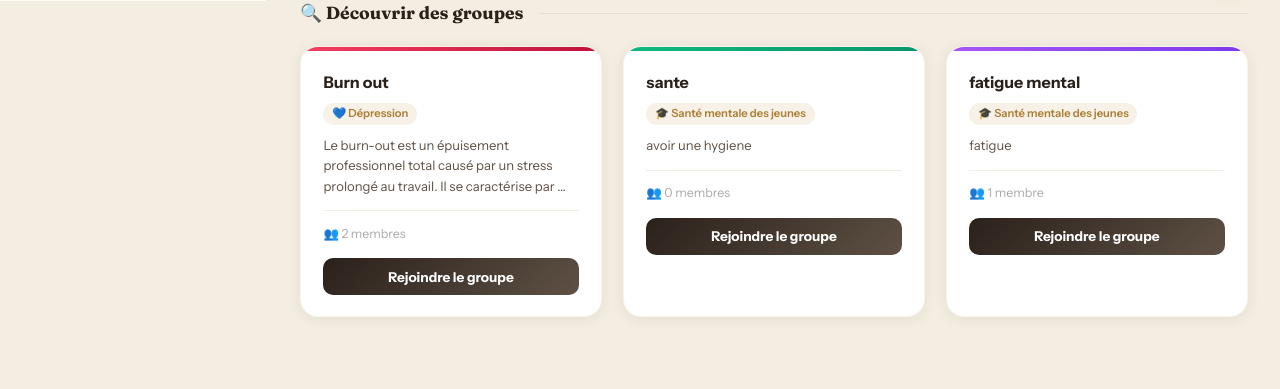
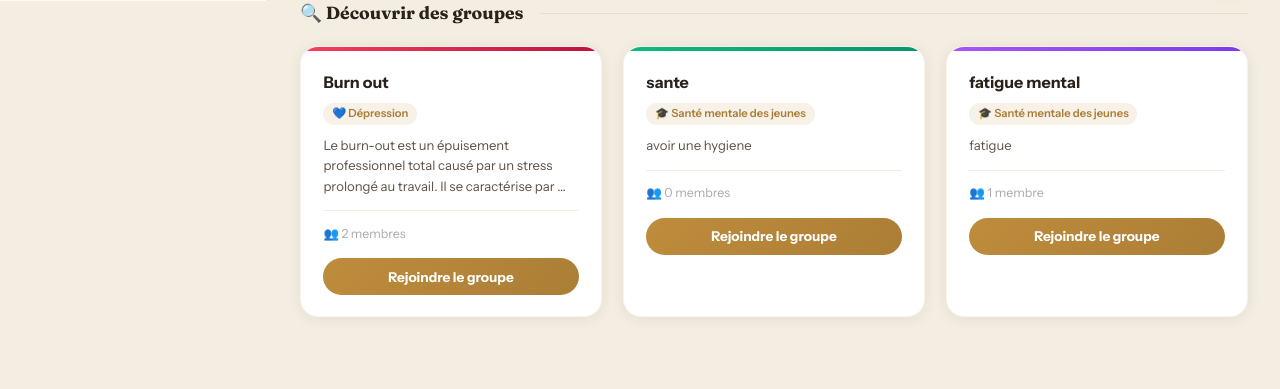
Before and after one commit to Wanaagconer/Wanaag-Corner, a Django app: page /forum/ in a window 1280 px wide. Shown: the part 799-1188 px from the top of the page. Run offline with Django 5.2, Linux system fonts and the light colour scheme; a user stored in the database is signed in; data comes from the database, SQL or seed files in the repository; both versions use the stored data as it was after the commit.

Commit message:
Fix visual coherence: mismatched hero gradient + off-brand CTA buttons
- parcours_inspiration.html: the hero used a leftover navy-blue gradient
  clashing against every other page's warm espresso/gold hero — replaced
  with the same warm gradient family used everywhere else.
- login.html / register.html: the primary submit button (.btn-auth) used
  a dark brown gradient with an 11px radius while every other primary CTA
  on the site is a gold pill — now matches.
- forum.html: "Rejoindre le groupe" (.btn-join, was a 10px-radius brown
  rectangle) and the "create group" modal submit (.btn-modal-submit, was
  brown) now match the gold-pill primary-CTA convention used elsewhere.

Co-Authored-By: Claude Sonnet 5 <noreply@anthropic.com>

```diff
--- a/application/templates/application/forum.html
+++ b/application/templates/application/forum.html
@@ -172,9 +172,9 @@
 
     .btn-join {
         width: 100%; margin-top: .9rem;
-        background: linear-gradient(135deg, var(--brown-dark), var(--brown));
+        background: linear-gradient(135deg, var(--or), var(--or-dark));
         color: white; border: none;
-        padding: .65rem; border-radius: 10px;
+        padding: .65rem; border-radius: 50px;
         font-weight: 700; font-size: .85rem;
         cursor: pointer; transition: all .2s; font-family: inherit;
     }
@@ -239,7 +239,7 @@
     }
     .btn-modal-submit {
         padding: .65rem 1.8rem; border-radius: 50px;
-        background: linear-gradient(135deg, var(--brown-dark), var(--brown));
+        background: linear-gradient(135deg, var(--or), var(--or-dark));
         color: white; border: none; cursor: pointer;
         font-weight: 700; font-family: inherit;
         transition: all .2s;
--- a/application/templates/application/login.html
+++ b/application/templates/application/login.html
@@ -40,7 +40,7 @@
     .form-input:focus{border-color:var(--accent);background:white;box-shadow:0 0 0 3px rgba(190,140,60,.12);}
     .error-box{background:rgba(231,76,60,.07);border:1px solid rgba(231,76,60,.15);border-radius:8px;padding:.65rem .9rem;margin-bottom:1rem;}
     .error-box li{font-size:.78rem;color:#b03030;list-style:none;padding:.1rem 0;}
-    .btn-auth{width:100%;padding:.88rem;background:linear-gradient(135deg,var(--brown-dark),var(--brown));color:white;border:none;border-radius:11px;font-size:.93rem;font-weight:700;cursor:pointer;font-family:inherit;transition:all .22s;box-shadow:0 4px 16px rgba(42,33,27,.22);}
+    .btn-auth{width:100%;padding:.88rem;background:linear-gradient(135deg,var(--or),var(--or-dark));color:white;border:none;border-radius:50px;font-size:.93rem;font-weight:700;cursor:pointer;font-family:inherit;transition:all .22s;box-shadow:0 4px 16px rgba(42,33,27,.22);}
     .btn-auth:hover{transform:translateY(-2px);box-shadow:0 6px 22px rgba(42,33,27,.3);}
     .auth-link{text-align:center;margin-top:1.3rem;font-size:.82rem;color:var(--brown-light);}
     .auth-link a{color:var(--accent-dark);font-weight:600;text-decoration:none;}
--- a/application/templates/application/parcours_inspiration.html
+++ b/application/templates/application/parcours_inspiration.html
@@ -9,7 +9,7 @@
 
 /* HERO */
 .ins-hero {
-    background: linear-gradient(135deg, #0f1a2e 0%, #111827 50%, #191410 100%);
+    background: linear-gradient(135deg, #594836 0%, #4c3d2e 50%, #191410 100%);
     border-radius:24px; padding:3rem; margin-bottom:2.5rem;
     position:relative; overflow:hidden;
     border:1px solid rgba(190,140,60,.1);
--- a/application/templates/application/register.html
+++ b/application/templates/application/register.html
@@ -36,7 +36,7 @@
     .error-box{background:rgba(231,76,60,.07);border:1px solid rgba(231,76,60,.15);border-radius:8px;padding:.65rem .9rem;margin-bottom:1rem;}
     .error-box li{font-size:.78rem;color:#b03030;list-style:none;padding:.1rem 0;}
     .field-error{font-size:.75rem;color:#b03030;margin-top:.25rem;}
-    .btn-auth{width:100%;padding:.88rem;background:linear-gradient(135deg,var(--brown-dark),var(--brown));color:white;border:none;border-radius:11px;font-size:.93rem;font-weight:700;cursor:pointer;font-family:inherit;transition:all .22s;box-shadow:0 4px 16px rgba(42,33,27,.22);margin-top:.5rem;}
+    .btn-auth{width:100%;padding:.88rem;background:linear-gradient(135deg,var(--or),var(--or-dark));color:white;border:none;border-radius:50px;font-size:.93rem;font-weight:700;cursor:pointer;font-family:inherit;transition:all .22s;box-shadow:0 4px 16px rgba(42,33,27,.22);margin-top:.5rem;}
     .btn-auth:hover{transform:translateY(-2px);box-shadow:0 6px 22px rgba(42,33,27,.3);}
     .auth-link{text-align:center;margin-top:1.2rem;font-size:.82rem;color:var(--brown-light);}
     .auth-link a{color:var(--accent-dark);font-weight:600;text-decoration:none;}
```
Also changed, not shown: db.sqlite3.
